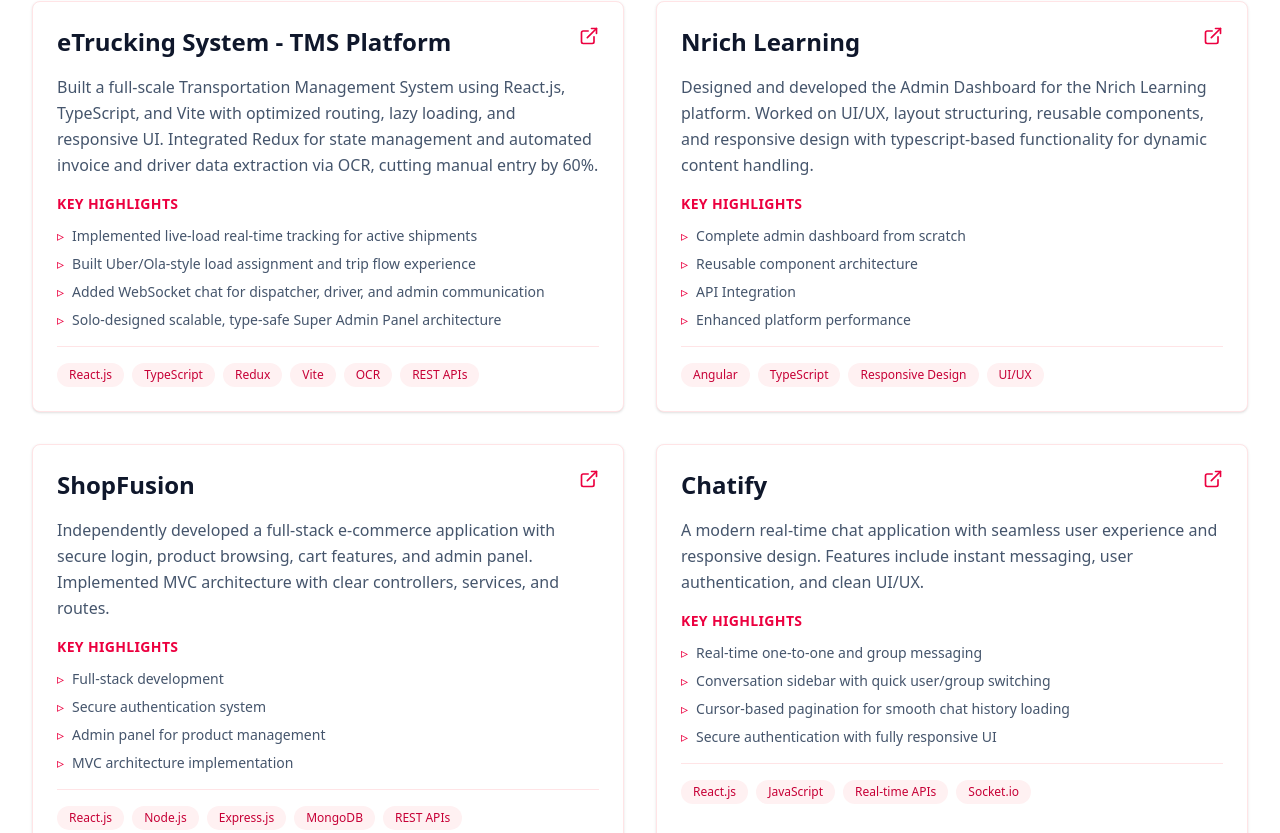
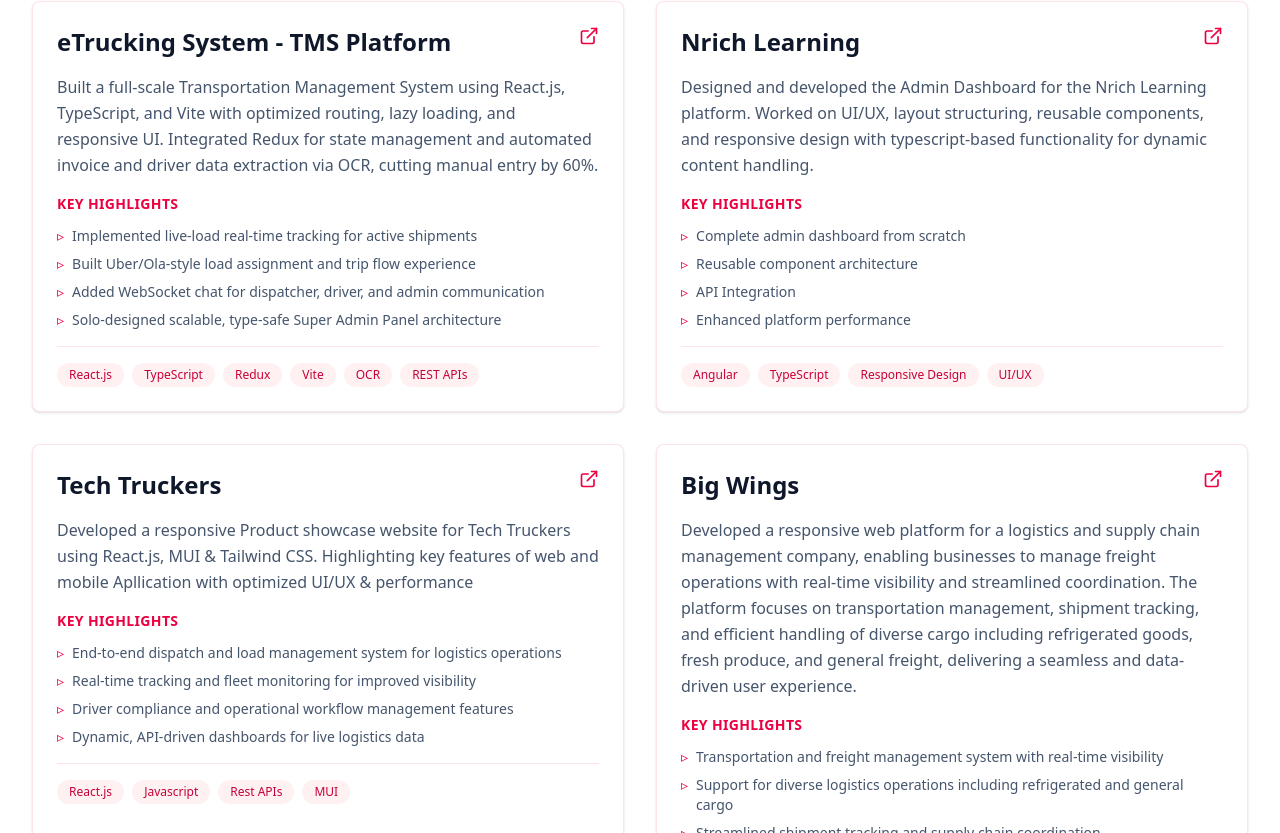
Before and after one commit to vivek73470/Portfolio, a React (Vite) app: page / in a window 1280 px wide. Shown: the part 1967-2800 px from the top of the page. Built offline with nearby package versions, Linux system fonts and the light colour scheme.

Commit message:
added projects

```diff
--- a/src/components/Projects.tsx
+++ b/src/components/Projects.tsx
@@ -26,6 +26,33 @@ const Projects = () => {
                 'Reusable component architecture',
                 'API Integration',
                 'Enhanced platform performance',
+            ],
+        },
+        {
+            title: 'Tech Truckers',
+            description:
+                'Developed a responsive Product showcase website for Tech Truckers using React.js, MUI & Tailwind CSS. Highlighting key features of web and mobile Apllication with optimized UI/UX & performance',
+            tech: ['React.js', 'Javascript', 'Rest APIs', 'MUI'],
+            link: 'https://techtruckers.com/',
+            highlights: [
+                'End-to-end dispatch and load management system for logistics operations',
+                'Real-time tracking and fleet monitoring for improved visibility',
+                'Driver compliance and operational workflow management features',
+                'Dynamic, API-driven dashboards for live logistics data',
+            ],
+        },
+        {
+            title: 'Big Wings',
+            description:
+                'Developed a responsive web platform for a logistics and supply chain management company, enabling businesses to manage freight operations with real-time visibility and streamlined coordination. The platform focuses on transportation management, shipment tracking, and efficient handling of diverse cargo including refrigerated goods, fresh produce, and general freight, delivering a seamless and data-driven user experience.',
+            tech: ['React.js', 'JavaScript', 'REST APIs', 'MUI'],
+            link: 'https://bigwings.us/',
+            highlights: [
+                'Transportation and freight management system with real-time visibility',
+                'Support for diverse logistics operations including refrigerated and general cargo',
+                'Streamlined shipment tracking and supply chain coordination',
+                'API-driven data integration for dynamic logistics workflows',
+                'Responsive and intuitive UI for operational efficiency across devices',
             ],
         },
         {
```
